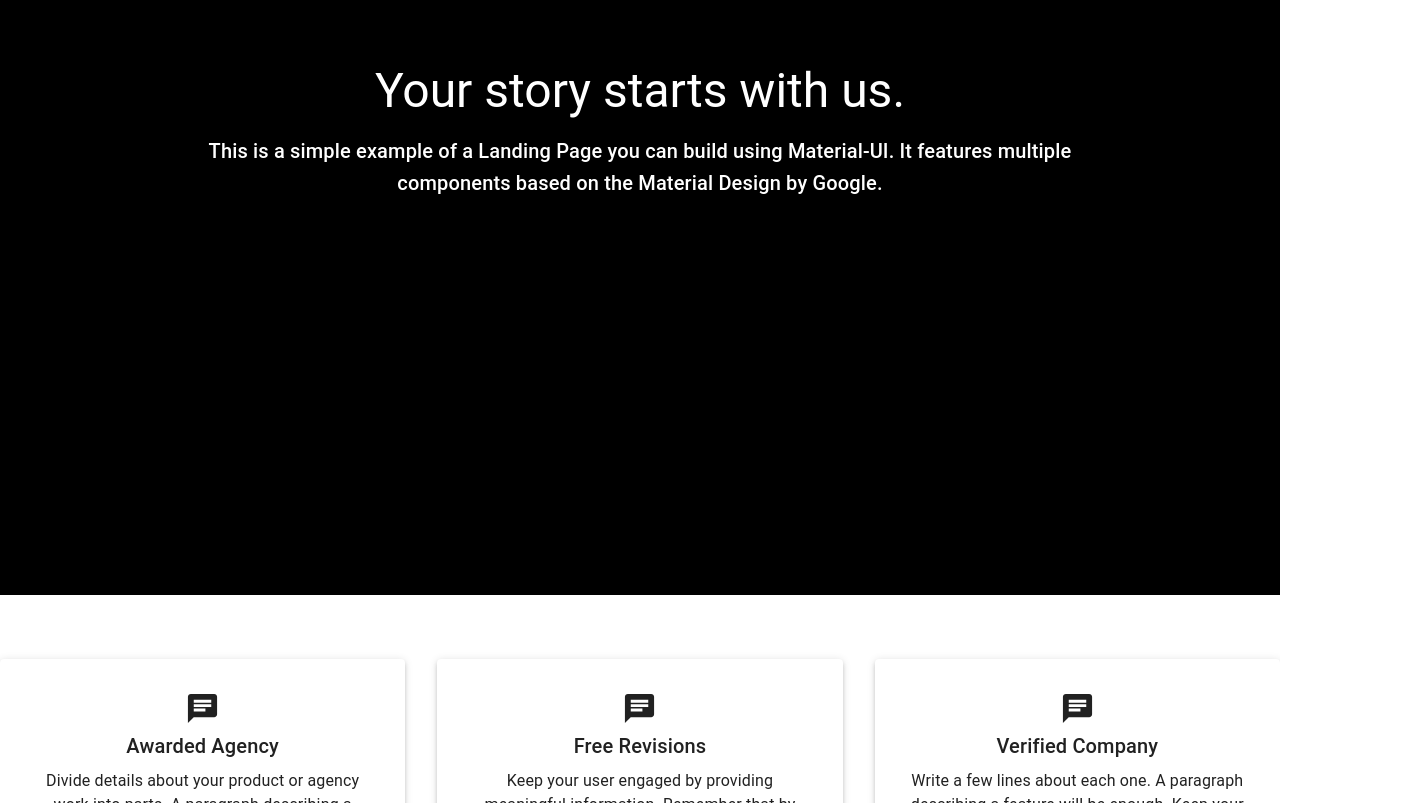
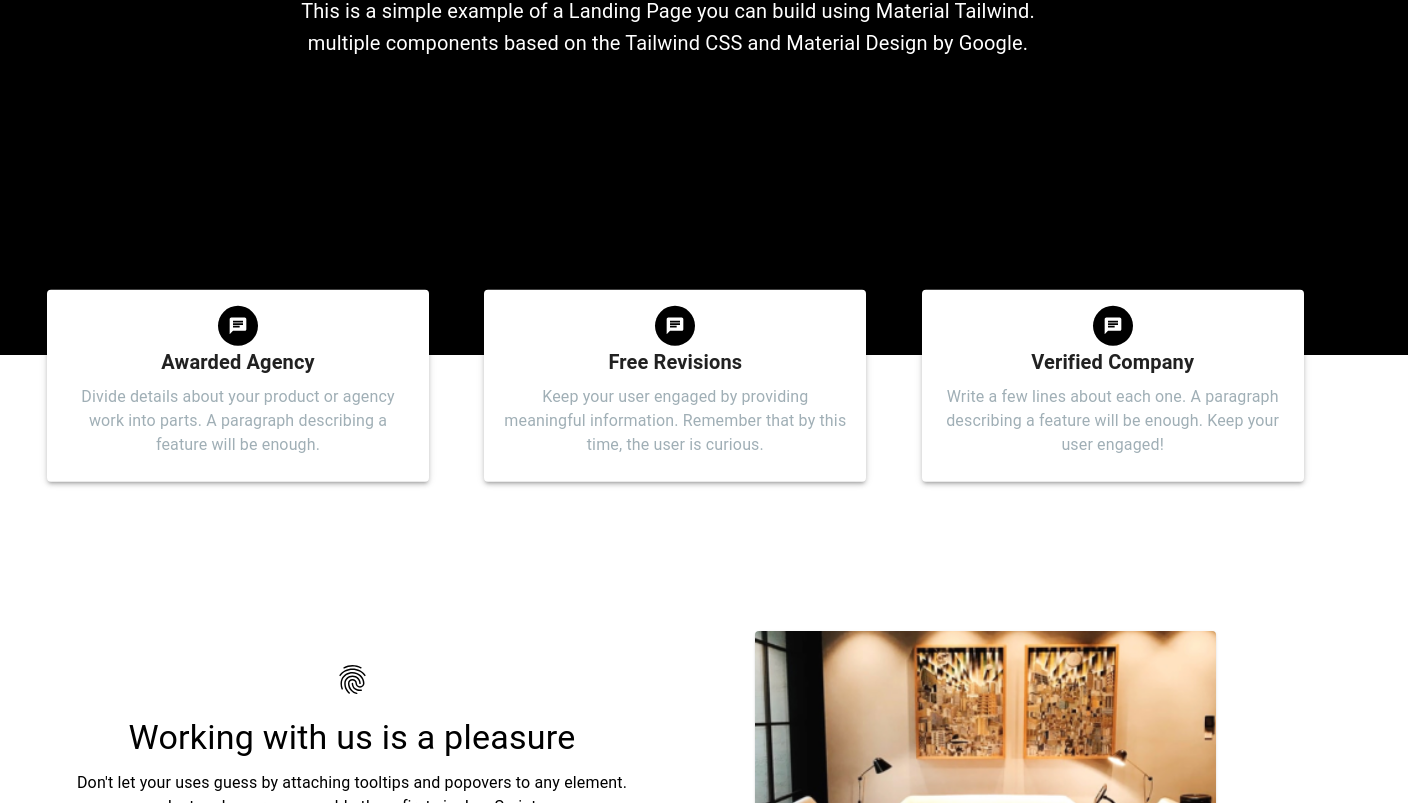
Before and after one commit to kimmisinha/Material-UI-Project, a React (Create React App) app: page / in a window 1280 px wide. Shown: the part 397-1200 px from the top of the page, 1408 px wide, since content can reach past the window. Built offline with nearby package versions, Linux system fonts and the light colour scheme.

Commit message:
Styled Landing Page: Updated layout and typography.

```diff
--- a/src/Component/LandingPage.jsx
+++ b/src/Component/LandingPage.jsx
@@ -11,55 +11,191 @@ const LandingPage = () => {
           flexDirection: "column",
           alignItems: "center",
           justifyContent: "center",
-          minHeight: "100vh",  // Adjusted to full viewport height
+          minHeight: "70vh",
           textAlign: "center",
           backgroundColor: "black",
           color: "white",
-          padding: "4rem 0",
-          width: "100%"
+          padding: "4rem",
+          width: "100%",
+          fontFamily: "Roboto, sans-serif",
         }}
       >
-        <Typography variant="h3" component="h1" gutterBottom>
+        <Typography
+          variant="h3"
+          component="h1"
+          gutterBottom
+          sx={{
+            marginTop: "-2.5rem",
+            fontWeight: 900,
+            color: "white",
+            fontFamily: "Roboto, sans-serif",
+          }}
+        >
           Your story starts with us.
         </Typography>
-        <Typography variant="h6" component="p" maxWidth="md">
+        <Typography
+          variant="h6"
+          component="p"
+          maxWidth="md"
+          sx={{
+            whiteSpace: "pre-line",
+            fontWeight: 400,
+            fontFamily: "Roboto, sans-serif",
+            color: "white",
+            marginRight: "4.5rem",
+          }}
+        >
           This is a simple example of a Landing Page you can build using
-          Material-UI. It features multiple components based on the Material
+          Material Tailwind.
+          {"\n"}multiple components based on the Tailwind CSS and Material
           Design by Google.
         </Typography>
       </Box>
-      <Grid container spacing={4} sx={{ marginTop: "2rem" }}>
+      <Grid
+        container
+        spacing={4}
+        sx={{
+          margin: "10px",
+          marginTop: "-2rem",
+          transform: "translateY(-30%)",
+        }}
+      >
         <Grid item xs={12} sm={4}>
-          <Paper elevation={3} sx={{ padding: "2rem", textAlign: "center" }}>
-            <ChatIcon fontSize="large" />
-            <Typography variant="h6" component="h2" gutterBottom>
+          <Paper
+            elevation={3}
+            sx={{
+              marginLeft: "20px",
+              width: "350px",
+              border: "9px",
+              height: "160px",
+              padding: "1rem",
+              textAlign: "center",
+              margin: "5px",
+            }}
+          >
+            <Box
+              sx={{
+                backgroundColor: "black",
+                borderRadius: "50%",
+                width: "40px",
+                height: "40px",
+                display: "flex",
+                alignItems: "center",
+                justifyContent: "center",
+                margin: "auto",
+              }}
+            >
+              <ChatIcon fontSize="small" sx={{ color: "white" }} />
+            </Box>
+            <Typography
+              variant="h6"
+              component="h2"
+              gutterBottom
+              sx={{ fontWeight: "600" }}
+            >
               Awarded Agency
             </Typography>
-            <Typography variant="body1">
+            <Typography
+              variant="body1"
+              sx={{
+                color: "rgb(160,175,182)",
+                fontFamily: "Roboto, sans-serif",
+              }}
+            >
               Divide details about your product or agency work into parts. A
               paragraph describing a feature will be enough.
             </Typography>
           </Paper>
         </Grid>
         <Grid item xs={12} sm={4}>
-          <Paper elevation={3} sx={{ padding: "2rem", textAlign: "center" }}>
-            <ChatIcon fontSize="large" />
-            <Typography variant="h6" component="h2" gutterBottom>
+          <Paper
+            elevation={3}
+            sx={{
+              marginLeft: "20px",
+              width: "350px",
+              border: "9px",
+              height: "160px",
+              padding: "1rem",
+              textAlign: "center",
+              margin: "5px",
+            }}
+          >
+            <Box
+              sx={{
+                backgroundColor: "black",
+                borderRadius: "50%",
+                width: "40px",
+                height: "40px",
+                display: "flex",
+                alignItems: "center",
+                justifyContent: "center",
+                margin: "auto",
+              }}
+            >
+              <ChatIcon fontSize="small" sx={{ color: "white" }} />
+            </Box>
+            <Typography
+              variant="h6"
+              component="h2"
+              gutterBottom
+              sx={{ fontWeight: "600" }}
+            >
               Free Revisions
             </Typography>
-            <Typography variant="body1">
+            <Typography
+              variant="body1"
+              sx={{
+                color: "rgb(160,175,182)",
+                fontFamily: "Roboto, sans-serif",
+              }}
+            >
               Keep your user engaged by providing meaningful information.
               Remember that by this time, the user is curious.
             </Typography>
           </Paper>
         </Grid>
         <Grid item xs={12} sm={4}>
-          <Paper elevation={3} sx={{ padding: "2rem", textAlign: "center" }}>
-            <ChatIcon fontSize="large" />
-            <Typography variant="h6" component="h2" gutterBottom>
+          <Paper
+            elevation={3}
+            sx={{
+              marginLeft: "20px",
+              width: "350px",
+              border: "9px",
+              height: "160px",
+              padding: "1rem",
+              textAlign: "center",
+              margin: "5px",
+            }}
+          >
+            <Box
+              sx={{
+                backgroundColor: "black",
+                borderRadius: "50%",
+                width: "40px",
+                height: "40px",
+                display: "flex",
+                alignItems: "center",
+                justifyContent: "center",
+                margin: "auto",
+              }}
+            >
+              <ChatIcon fontSize="small" sx={{ color: "white" }} />
+            </Box>
+            <Typography
+              variant="h6"
+              component="h2"
+              gutterBottom
+              sx={{ fontWeight: "600" }}
+            >
               Verified Company
             </Typography>
-            <Typography variant="body1">
+            <Typography
+              variant="body1"
+              sx={{
+                color: "rgb(160,175,182)",
+                fontFamily: "Roboto, sans-serif",
+              }}
+            >
               Write a few lines about each one. A paragraph describing a feature
               will be enough. Keep your user engaged!
             </Typography>
```
